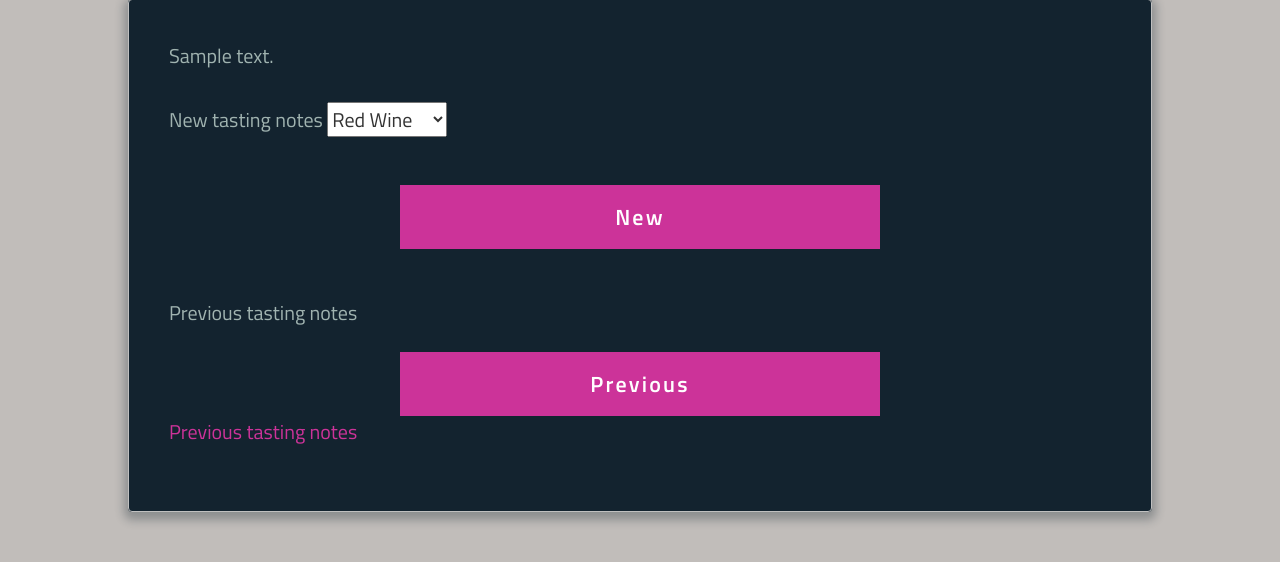
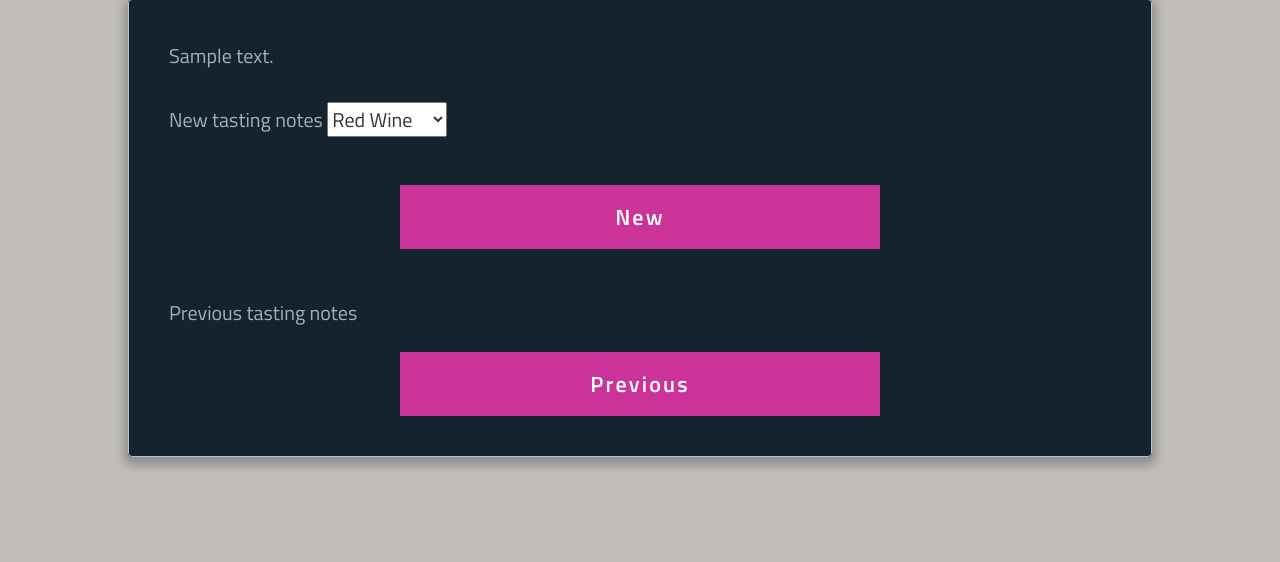
Before and after one commit to ydelgadom/non_physics, a Django app: template catadb_django/catadb/templates/jinja/welcome.jinja.html in a window 1280 px wide. Shown: the part 108-670 px from the top of the page. Run offline with Django 3.2, Linux system fonts and the light colour scheme; the template is opened without the code that fills it: most values are stand-ins (such as "Sample title", 1, 10 or a date in 2020); parts of the project's set-up code (start-up, migrations or seed data) failed here and were passed over.

Commit message:
welcome.jinja

```diff
--- a/catadb_django/catadb/templates/jinja/welcome.jinja.html
+++ b/catadb_django/catadb/templates/jinja/welcome.jinja.html
@@ -90,15 +90,11 @@
       Previous tasting notes
     </div>
     <br>
+    <form method="get" action="{{ url_old_tasting_notes }}">
     <div align=center>
-      <button type="submit" class="button button-block" style="cursor:pointer">
-      <a style="color:white;" href="{{ url_old_tasting_notes }}">Previous</a></button>
+      <button type="submit" class="button button-block" style="cursor:pointer">Previous</button>
     </div>
-
-    <div class="text">
-      <a href="{{ url_old_tasting_notes }}">Previous tasting notes</a>
-    </div>
-    <br>
+    </form>
 
   </fieldset>
   <br><br>
```
